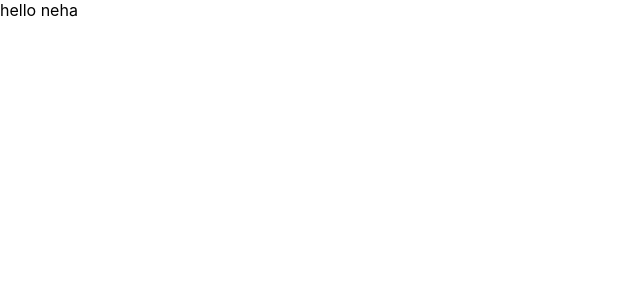
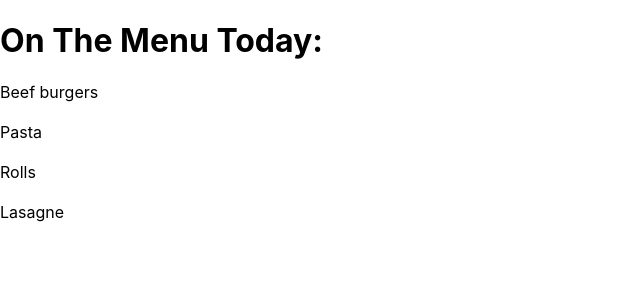
Before and after one commit to neha-ahmed/expense-tracker-reactapp, a React (Create React App) app: page / in a window 1280 px wide. Shown: the top 300 px of the page, without its empty margins (0-640 px from the left). Built offline with nearby package versions, Linux system fonts and the light colour scheme.

Commit message:
child-parent added

```diff
--- a/src/App.js
+++ b/src/App.js
@@ -1,9 +1,18 @@
 import React from 'react';
+import Dinner from './Dinner';
+import Header from './Header';
 
 function App() {
   return (
     <div className="App">
-     <hi>hello neha</hi>
+    <Header/>
+     <Dinner dishName="Beef burgers"/>
+     <br/>
+     <Dinner dishName="Pasta"/>
+     <br/>
+     <Dinner dishName="Rolls"/>
+     <br/>
+     <Dinner dishName="Lasagne"/>
     </div>
   );
 }
--- /dev/null
+++ b/src/Dinner.js
@@ -0,0 +1,13 @@
+import React from'react';
+
+function Dinner(props){
+    return(
+        <div>
+            <span>{props.dishName}</span>
+        </div>
+
+
+    );
+}
+
+export default Dinner;
--- /dev/null
+++ b/src/Header.js
@@ -0,0 +1,13 @@
+import React from'react';
+
+function Header(){
+    return(
+        <div>
+            <h1>On The Menu Today:</h1>
+        </div>
+
+
+    );
+}
+
+export default Header;
```
